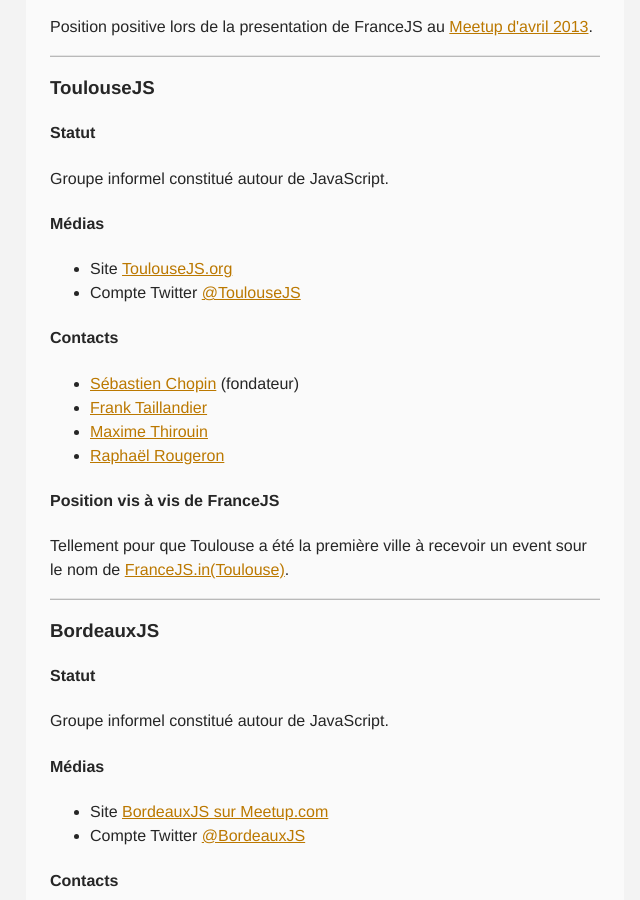
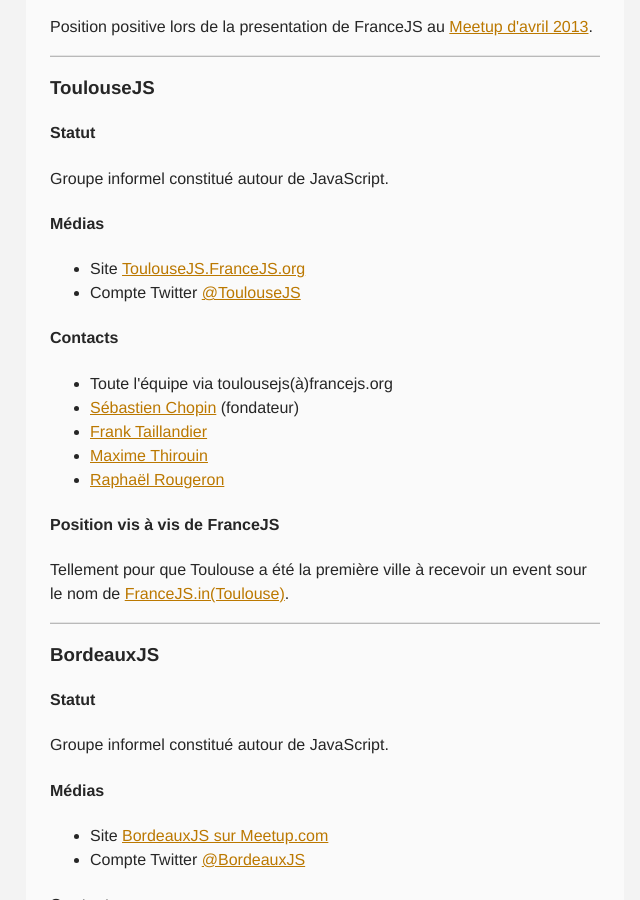
Before and after one commit to francejs/francejs.github.com, a Jekyll site: the page built from groupes.html, in a window 1280 px wide and 900 px high, scrolled down 2774 px. Shown: the whole window, without its empty margins (166-806 px from the left). Built offline with Jekyll 4.4.1, drawn with Linux system fonts in a browser that asks for light colours.

Commit message:
Mise à jour du Groupe ToulouseJS (update de l'url)

```diff
--- a/groupes.html
+++ b/groupes.html
@@ -104,11 +104,12 @@
   <p>Groupe informel constitué autour de JavaScript.</p>
   <h4>Médias</h4>
   <ul>
-    <li>Site <a href="http://toulousejs.org/" title="Voir le site">ToulouseJS.org</a></li>
+    <li>Site <a href="http://toulousejs.francejs.org/" title="Voir le site">ToulouseJS.FranceJS.org</a></li>
     <li>Compte Twitter <a href="https://twitter.com/ToulouseJS" title="Voir le compte Twitter">@ToulouseJS</a></li>
   </ul>
   <h4>Contacts</h4>
   <ul>
+    <li>Toute l'équipe via toulousejs(à)francejs.org</li>
     <li><a href="https://twitter.com/Atinux" title="Voir son compte Twitter">Sébastien Chopin</a> (fondateur)</li>
     <li><a href="https://twitter.com/DirtyF" title="Voir son compte Twitter">Frank Taillandier</a></li>
     <li><a href="https://twitter.com/MoOx" title="Voir son compte Twitter">Maxime Thirouin</a></li>
```
